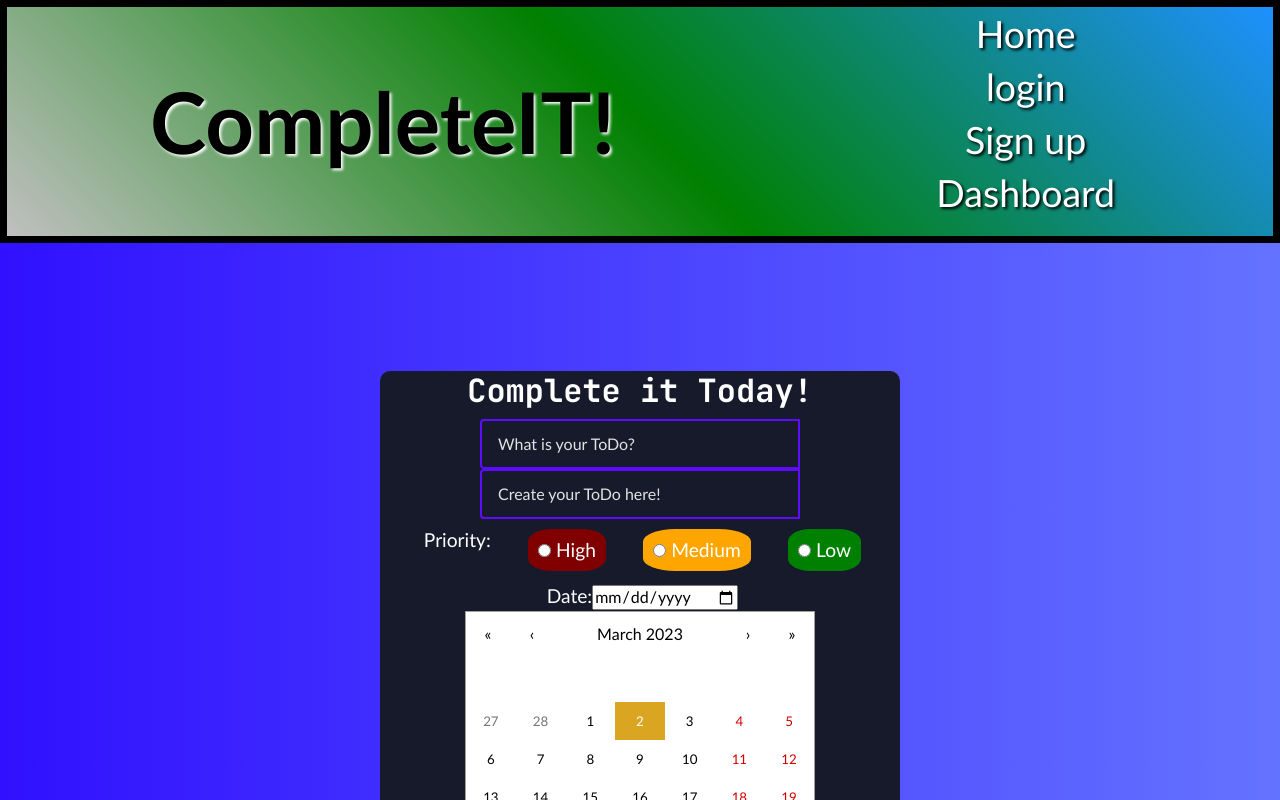
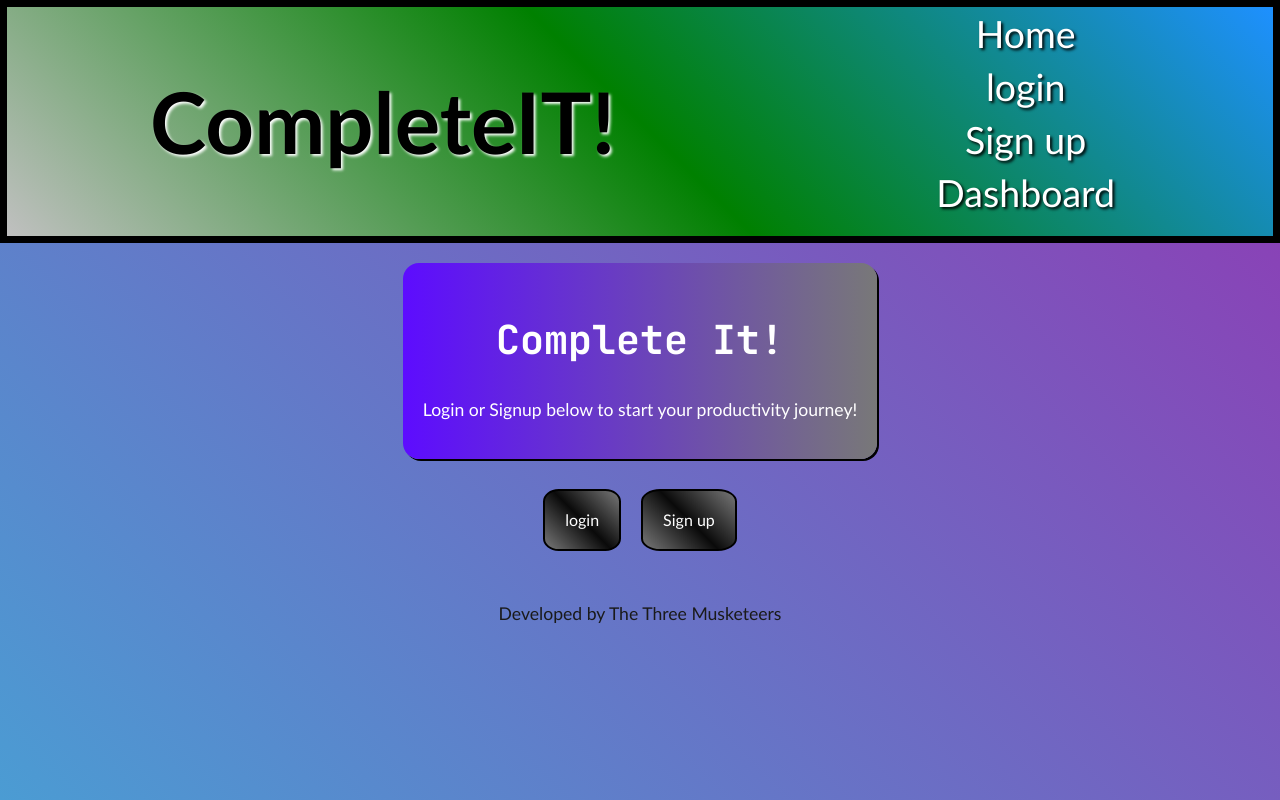
Before and after one commit to Dav3ster/CompleteIT, a React (Create React App) app in the folder client/: page / in a window 1280 px wide. Shown: the top 800 px of the page. Built offline with nearby package versions, Linux system fonts and the light colour scheme.

Commit message:
Added Homepage!

```diff
--- a/client/src/App.js
+++ b/client/src/App.js
@@ -11,11 +11,14 @@ import { BrowserRouter as Router, Routes, Route } from "react-router-dom";
 // commented out pages & components for now - david
 import Header from "./components/header";
 import Home from "./pages/Home.js";
-import Dashboard from "./pages/Dashboard";
+// import Login from './pages/Log';
+import Footer from "./components/footer";
+// import MyToDo from "./components/myToDo";
 import Login from "./pages/Login";
-import Signup from "./pages/Signup";
-import Footer from "./components/footer";
-import MyToDo from "./components/myToDo";
+import Signup from "./pages/Signup"
+import Dashboard from "./pages/Dashboard"
+
+import "./reset.css"
 
 // Construct our main GraphQL API endpoint
 const httpLink = createHttpLink({
@@ -54,7 +57,6 @@ function App() {
             <Route exact path="/Dashboard" element={<Dashboard />} />
           </Routes>
 
-          <MyToDo />
           <Footer />
         </ApolloProvider>
       </Router>
--- a/client/src/components/createToDo.js
+++ b/client/src/components/createToDo.js
@@ -8,7 +8,7 @@ import Row from "react-bootstrap/Nav";
 import "react-calendar/dist/Calendar.css";
 
 // eslint-disable-next-line
-import "./formstyle.css";
+import "./styling/formstyle.css";
 
 function ToDoForm(props) {
   const [title, setTitle] = useState("");
--- a/client/src/components/formstyle.css
+++ b/client/src/components/styling/formstyle.css
@@ -18,16 +18,6 @@
   font-family: "Trebuchet MS", "Lucida Sans Unicode", "Lucida Grande",
     "Lucida Sans", Arial, sans-serif;
 }
-
-body {
-  background: linear-gradient(
-    90deg,
-    rgba(48, 16, 255, 1) 0%,
-
-    rgba(100, 115, 255, 1) 100%
-  );
-}
-
 .todo-app {
   display: flex;
 
--- /dev/null
+++ b/client/src/components/styling/homestyle.css
@@ -0,0 +1,69 @@
+.home {
+    display: flex;
+    flex-direction: column;
+    align-items: center;
+    padding: 20px;
+}
+
+.site-Title {
+    background: linear-gradient(
+        90deg,
+        rgba(93, 12, 255, 1) 0%,
+
+        rgb(120, 120, 120) 100%
+      );
+      text-align: center;
+      padding: 20px;
+      border-radius: 1rem;
+      box-shadow: 2px 2px black;
+      color: white;
+}
+
+.site-Title h1 {
+    font-size: 40px;
+}
+
+.logSign {
+    padding: 20px;
+    display: flex;
+    flex-direction: row;
+    justify-content: space-between;
+}
+
+.logButtons {
+    padding: 20px;
+    color: white;
+    border-radius: 20%;
+    margin: 10px;
+}
+
+.logButtons:hover {
+    color: white;
+    box-shadow: 2px 2px goldenrod;
+}
+
+#loginBtn {
+    background: linear-gradient(
+    45deg,
+    rgb(120, 120, 120) ,
+
+    rgb(10, 10, 10),
+
+    rgb(120, 120, 120)
+  );
+
+  border: 2.5px black solid;
+}
+
+#signupBtn {
+    background: linear-gradient(
+    45deg,
+    rgb(120, 120, 120) ,
+
+    rgb(10, 10, 10),
+
+    rgb(120, 120, 120)
+  );
+
+  border: 2.5px black solid;
+}
--- /dev/null
+++ b/client/src/components/styling/weekBarStyle.css
@@ -0,0 +1,102 @@
+.react-calendar {
+padding: 10px;
+  width: 400px;
+  max-width: 100%;
+  background-color: #fff;
+  color: #222;
+  border-radius: 8px;
+  box-shadow: 0 12px 24px rgba(0, 0, 0, 0.2);
+  font-family: Arial, Helvetica, sans-serif;
+  line-height: 1.125em;
+}
+
+.react-calendar__navigation button {
+  color: #d4a713;
+  min-width: 44px;
+  background: none;
+  font-size: 16px;
+  margin-top: 8px;
+}
+
+.react-calendar__navigation button:enabled:hover,
+.react-calendar__navigation button:enabled:focus {
+  background-color: #f8f8fa;
+}
+.react-calendar__navigation button[disabled] {
+  background-color: #f0f0f0;
+}
+abbr[title] {
+  text-decoration: none;
+}
+
+/* .react-calendar__month-view__days__day--weekend {
+  color: #d10000;
+ } */
+
+.react-calendar__tile:enabled:hover,
+.react-calendar__tile:enabled:focus {
+  background: #f8f8fa;
+  color: #d4a713;
+  border-radius: 6px;
+}
+
+.react-calendar__tile--now {
+  background: #d4a71333;
+  border-radius: 6px;
+  font-weight: bold;
+  color: #d4a713;
+}
+
+.react-calendar__tile--now:enabled:hover,
+.react-calendar__tile--now:enabled:focus {
+  background: #d4a71333;
+  border-radius: 6px;
+  font-weight: bold;
+  color: #d4a713;
+}
+
+.react-calendar__tile--hasActive:enabled:hover,
+.react-calendar__tile--hasActive:enabled:focus {
+  background: #f8f8fa;
+}
+
+.react-calendar__tile--active {
+  background: #d4a713;
+  border-radius: 6px;
+  font-weight: bold;
+  color: white;
+}
+
+.react-calendar__tile--active:enabled:hover,
+.react-calendar__tile--active:enabled:focus {
+  background: #d4a713;
+  color: white;
+}
+
+.react-calendar--selectRange .react-calendar__tile--hover {
+  background-color: #f8f8fa;
+}
+
+.react-calendar__tile--range {
+  background: #f8f8fa;
+  color: #d4a713;
+  border-radius: 0;
+}
+
+.react-calendar__tile--rangeStart {
+  border-top-right-radius: 0;
+  border-bottom-right-radius: 0;
+  border-top-left-radius: 6px;
+  border-bottom-left-radius: 6px;
+  background: #d4a713;
+  color: white;
+}
+
+.react-calendar__tile--rangeEnd {
+  border-top-left-radius: 0;
+  border-bottom-left-radius: 0;
+  border-top-right-radius: 6px;
+  border-bottom-right-radius: 6px;
+  background: #d4a713;
+  color: white;
+}
--- a/client/src/components/weekBar.js
+++ b/client/src/components/weekBar.js
@@ -0,0 +1,16 @@
+import React from "react";
+import Container from "react-bootstrap/esm/Container";
+import Calendar from "react-calendar";
+import "./styling/weekBarStyle.css"
+
+function weekBar() {
+  return (
+    <Container>
+      <center>
+        <Calendar  />
+      </center>
+    </Container>
+  );
+}
+
+export default weekBar;
--- a/client/src/pages/Dashboard.js
+++ b/client/src/pages/Dashboard.js
@@ -4,33 +4,32 @@ import Row from "react-bootstrap/Nav";
 import Col from "react-bootstrap/Navbar";
 
 import MyToDo from "../components/myToDo";
-import WeekBar from "../components/weekBar";
+import WeekBar from "../components/WeekBar";
 import PriorityList from "../components/priorityList";
 import Footer from "../components/footer";
 
 
 export default function dashboard() {
   return (
-    <Footer />
-    // <>
-    //   {/* <Container fluid>
-    //     <Row>
-    //       <Col className="tasksSorted">
-    //         <PriorityList></PriorityList>
-    //       </Col>
-    //       <Col xs={6}>
-    //         {/* <h2 className="Weekly Forecast"></h2> */}
-    //         <div id="todayToDo">
-    //             <WeekBar></WeekBar>
-    //             <MyToDo></MyToDo>
-    //         </div>
-    //         <button id="createToDo">Create To-Do</button>
-    //       </Col>
-    //       <Col>
-    //       {/* Placeholder for spacing reasons and for the potential Leaderboard? */}
-    //       </Col>
-    //     </Row>
-    //   </Container> */}
-    // </>
+    <>
+       <Container fluid>
+        <Row>
+          <Col className="tasksSorted">
+            <PriorityList></PriorityList>
+          </Col>
+          <Col>
+            {/* <h2 className="Weekly Forecast"></h2> */}
+            <div id="todayToDo">
+                <WeekBar></WeekBar>
+                <MyToDo></MyToDo>
+            </div>
+          </Col>
+          <Col>
+            {/* Placeholder for spacing reasons and for the potential Leaderboard? */}
+          </Col>
+        </Row>
+      </Container>
+      <Footer />
+    </>
   );
 }
--- a/client/src/pages/Home.js
+++ b/client/src/pages/Home.js
@@ -1,12 +1,23 @@
-// import React from "react";
-// import Login from "../components/login.js"
-// import SignUp from "../components/signUp.js"
+import React from "react";
+import Container from "react-bootstrap/esm/Container";
+import { Link } from "react-router-dom"
 
+import "../components/styling/homestyle.css"
 
 export default function home() {
-    return (
-        <>
+  return (
+    <>
+      <Container fluid className="home">
+        <div className="site-Title">
+            <h1>Complete It!</h1>
+            <p className="site-desc">Login or Signup below to start your productivity journey!</p>
+        </div>
 
-        </>
-    )
+        <div className="logSign">
+        <Link to={"/Login"} className="logButtons" id="loginBtn">login</Link>
+        <Link to={"/Signup"} className="logButtons" id="signupBtn">Sign up</Link>
+        </div>
+      </Container>
+    </>
+  );
 }
--- /dev/null
+++ b/client/src/reset.css
@@ -0,0 +1,26 @@
+* {
+    box-sizing: border-box;
+}
+
+:root {
+    --carolinablue: rgba(75, 156, 211, 1);
+    --violet: rgba(145, 55, 179, 1)
+}
+
+a {
+    text-decoration: none;
+    color: inherit;
+}
+
+a:hover {
+    text-decoration: none;
+    color: inherit;
+}
+
+body {
+    background: linear-gradient(
+      45deg,
+      var(--carolinablue) 0%,
+      var(--violet) 100%
+    );
+  }
```
